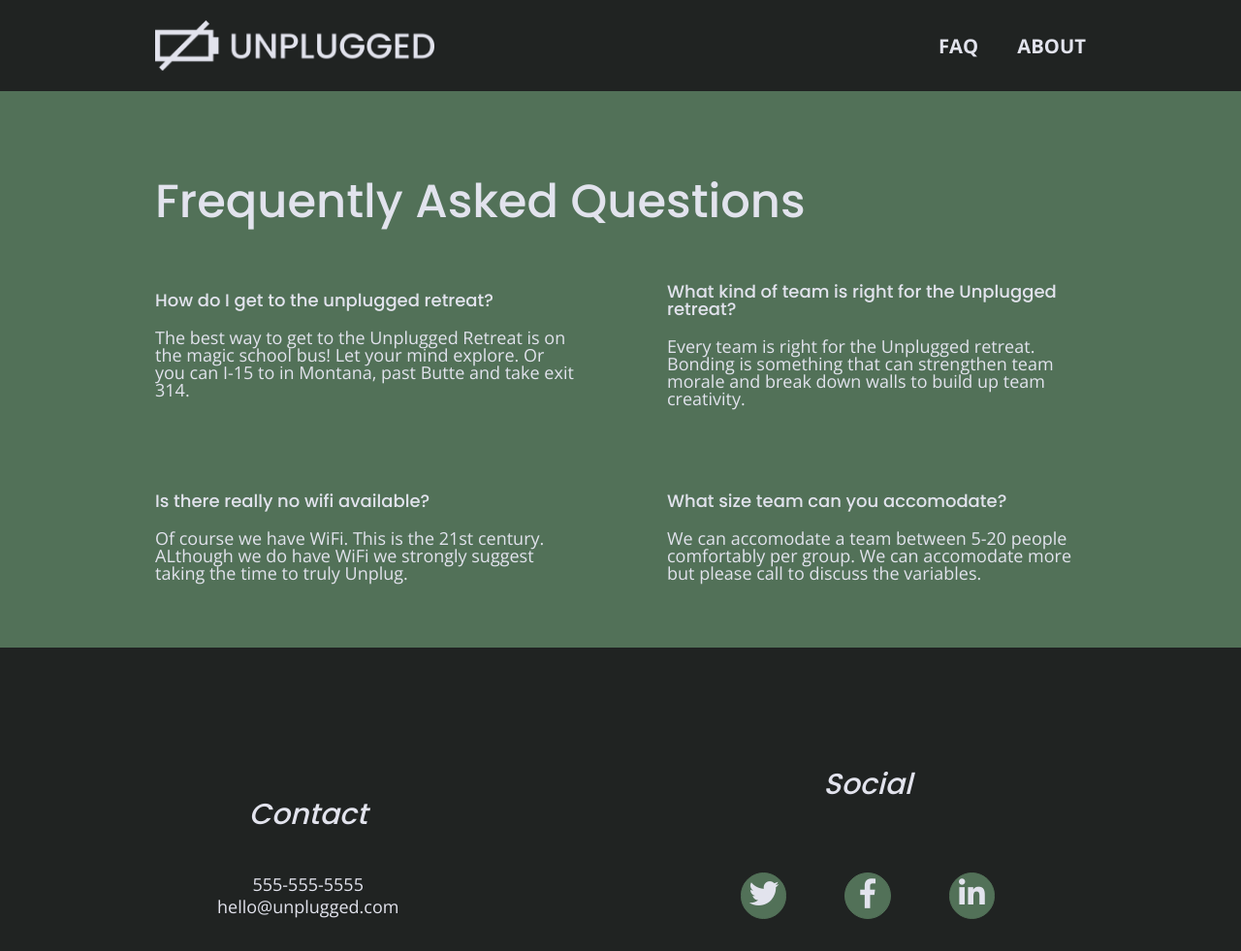
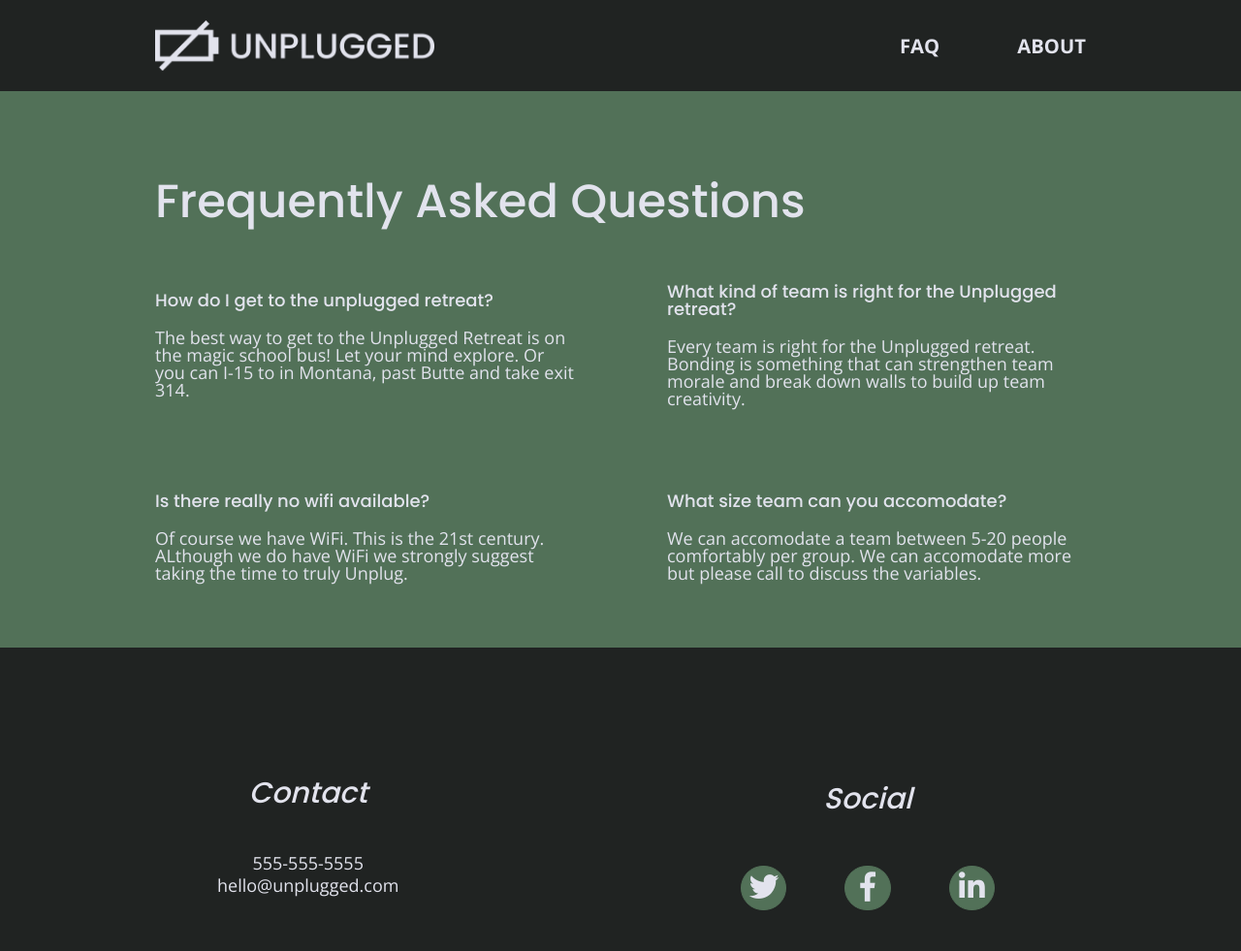
Before and after one commit to RashelF/unplugged, a website: page unplugged-retreat-page/faq/index.html in a window 1280 px wide. Shown: the top 981 px of the page at 97% size. Drawn offline with nearby package versions, Linux system fonts and the light colour scheme.

Commit message:
Fixed responsive design errors such as spacing around ul li nav, figure on home page reviews and radius and spacing on icons for all footer sections

```diff
--- a/unplugged-retreat-page/css/main.css
+++ b/unplugged-retreat-page/css/main.css
@@ -205,7 +205,7 @@ header nav {
   font-weight: 700;
   text-transform: uppercase;
   display: flex;
-  justify-content: space-around;
+  justify-content: space-between;
   align-items: center;
   flex-flow: row wrap;
 }
@@ -214,7 +214,8 @@ header nav ul {
 
   display: flex;
   justify-content: space-around;
-  width: 100%
+  width: 100%;
+  padding-left: 0;
 }
 
 header nav ul li {
@@ -259,12 +260,14 @@ footer .social-icons i{
   width: 30px;
   height: 30px;
   margin: 30px;
-  padding-bottom: 10px;
-  border-radius: 30px;
+  border-radius: 60px;
   border-color: #527158;
   border-width: 1px;
   background: #527158;
+  line-height: 30px;
+  padding-bottom: 8px;
 }
+
 
 footer .copyright {
   margin: 20px 0;
@@ -384,6 +387,7 @@ input[type=button] {
   margin: 20px 0;
 
 }
+
 
 
 /*ABOUT*/
@@ -662,6 +666,10 @@ aside .content-wrapper .form {
   margin: 0;
 }
 
+.reviews figure{
+  padding-top: 50px;
+}
+
 /*Footer*/
 
 footer .content-wrapper {
@@ -677,7 +685,7 @@ footer .footer-content {
 }
 
 footer .contact {
-margin-bottom: 0;
+margin-bottom: 35px;
 }
 
 footer .copyright {
@@ -693,6 +701,10 @@ footer p {
   line-height: 1.285;
 }
 
+footer .social h4{
+  margin-bottom: 18px;
+  margin-top: 35px;
+}
 /*=============================================================================================================
 About Page
 ==============================================================================================================*/
```
